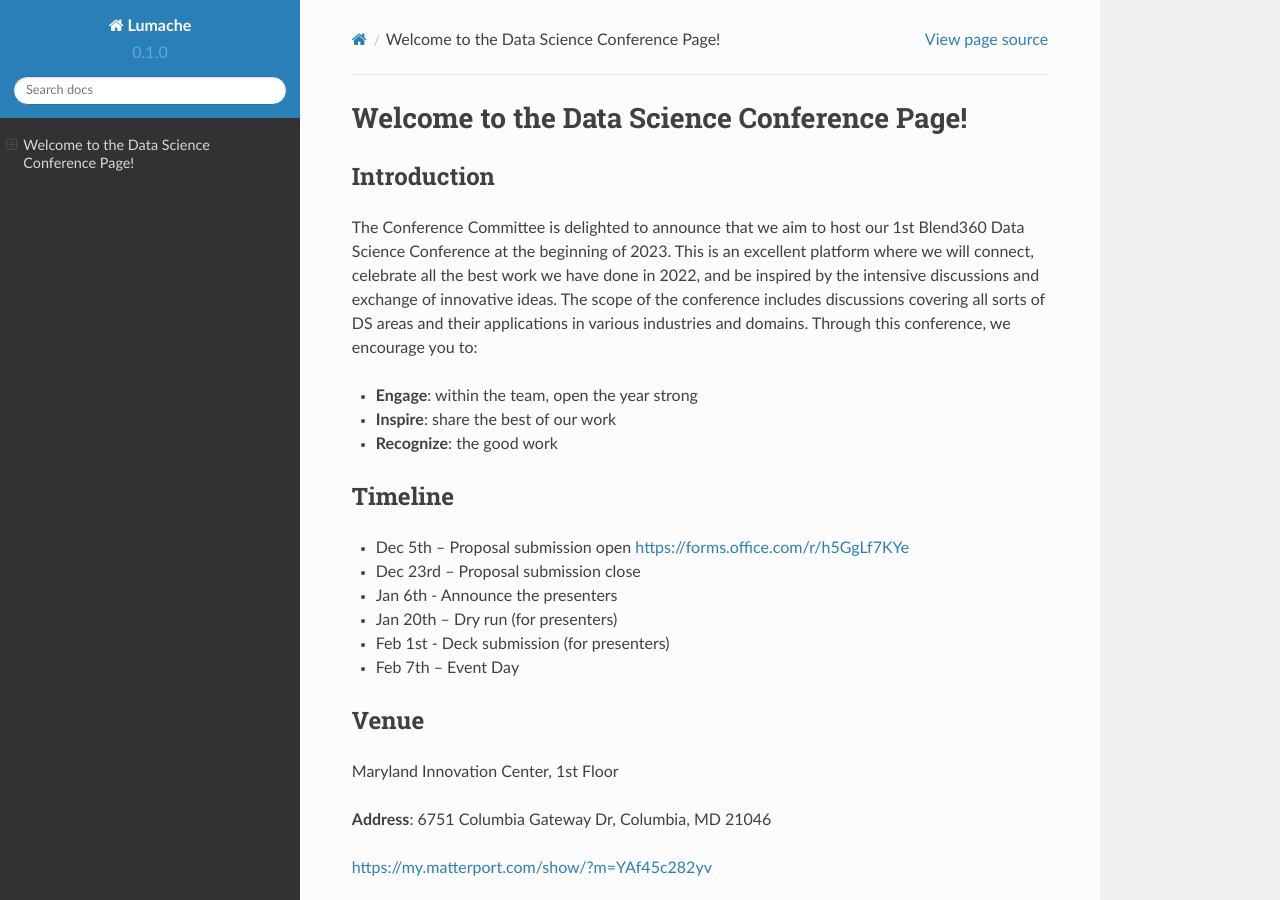
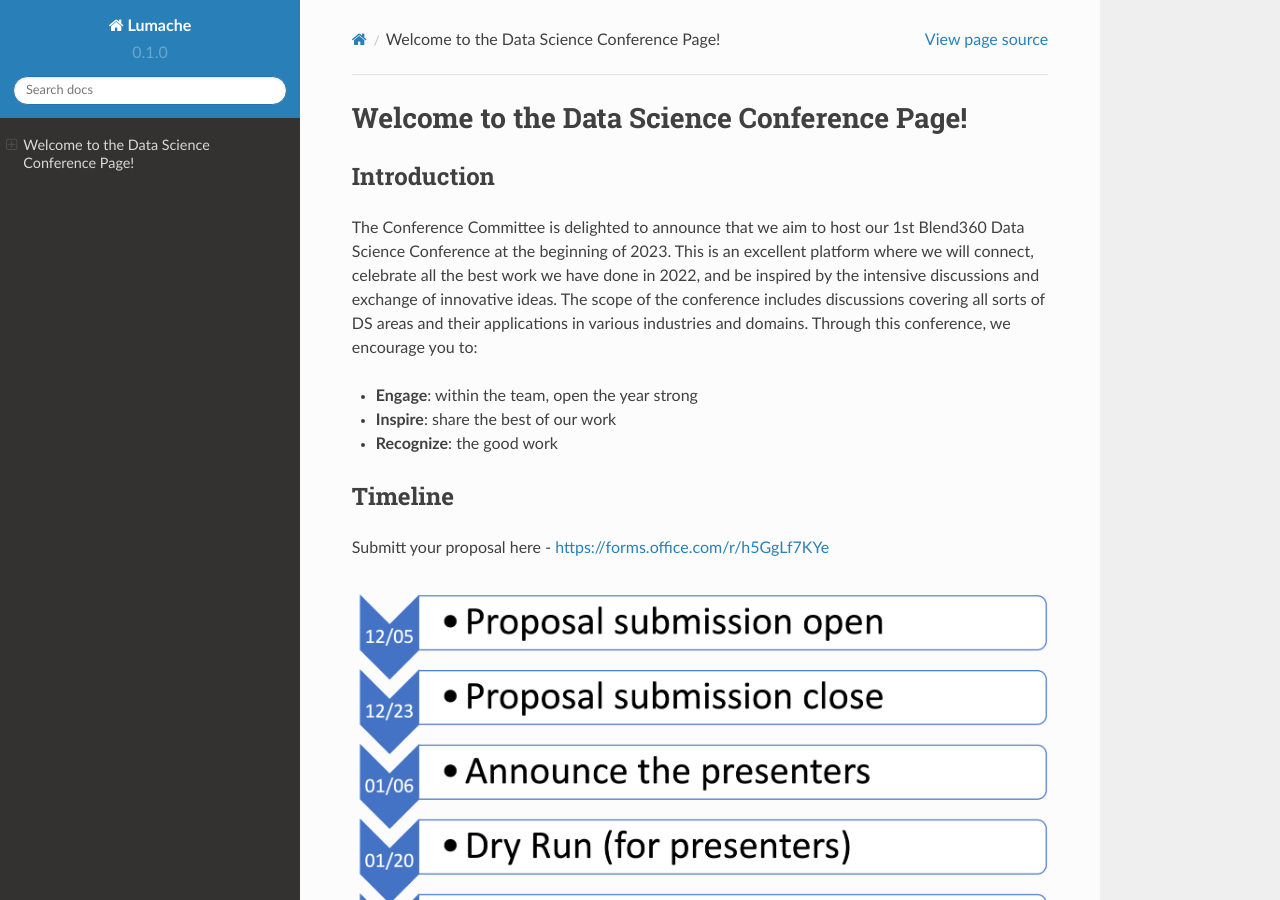
Before and after one commit to qizhewww/Data-Science-Conference, a Sphinx documentation site: the page built from docs/source/index.rst, in a window 1280 px wide and 900 px high. Built offline with Sphinx 7.4.7 and the Read the Docs theme 2.0.0, drawn with Linux system fonts in a browser that asks for light colours.

Commit message:
Update index.rst

```diff
--- a/docs/source/index.rst
+++ b/docs/source/index.rst
@@ -14,17 +14,9 @@ Through this conference, we encourage you to:
 
 Timeline
 --------
-- Dec 5th – Proposal submission open https://forms.office.com/r/h5GgLf7KYe
+Submitt your proposal here - https://forms.office.com/r/h5GgLf7KYe
 
-- Dec 23rd – Proposal submission close
-
-- Jan 6th - Announce the presenters
-
-- Jan 20th – Dry run (for presenters)
-
-- Feb 1st - Deck submission (for presenters)
-
-- Feb 7th – Event Day
+.. image:: images/Picture1.png
 
 Venue
 --------
```
